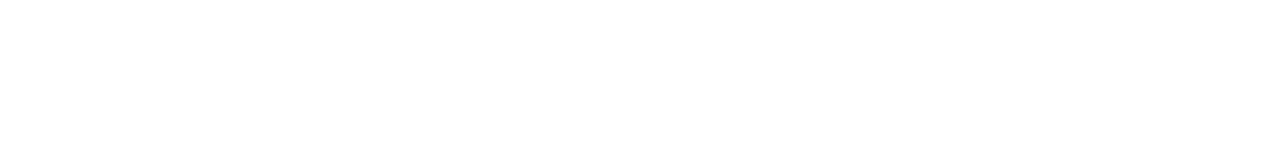
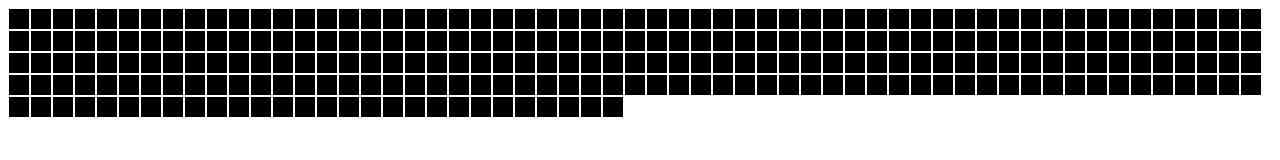
Before and after one commit to Vejituh/etch-a-sketch, a plain HTML site: page index.html in a window 1280 px wide. Drawn offline with Linux system fonts and the light colour scheme.

Commit message:
added createGrids function

```diff
--- a/index.html
+++ b/index.html
@@ -7,8 +7,10 @@
         <title>Etch-a-sketch</title>
         <link rel="stylesheet" type="text/css" href="style.css">
     </head>
-    <body>
+    <body onload = "createGrids()">
+        <div class='grids'>
 
-        <script type='text/javascipt' src='script.js'> </script>
+        </div>
+        <script type='text/javascript' src='script.js'> </script>
     </body>
 </html>
--- a/script.js
+++ b/script.js
@@ -0,0 +1,12 @@
+const createGrids = () => {
+    for (let i =0; i < 256; i++){
+        let div = document.createElement("div");
+        div.style.background = "black";
+        div.style.height = "10px";
+        div.style.width = "10px";
+        div.style.padding = "5px";
+        div.style.border = "solid white 1px";
+
+        document.querySelector(".grids").appendChild(div);
+    }
+}
--- a/style.css
+++ b/style.css
@@ -0,0 +1,5 @@
+.grids {
+    display:flex;
+    flex-direction: row;
+    flex-wrap:wrap;
+}
```
